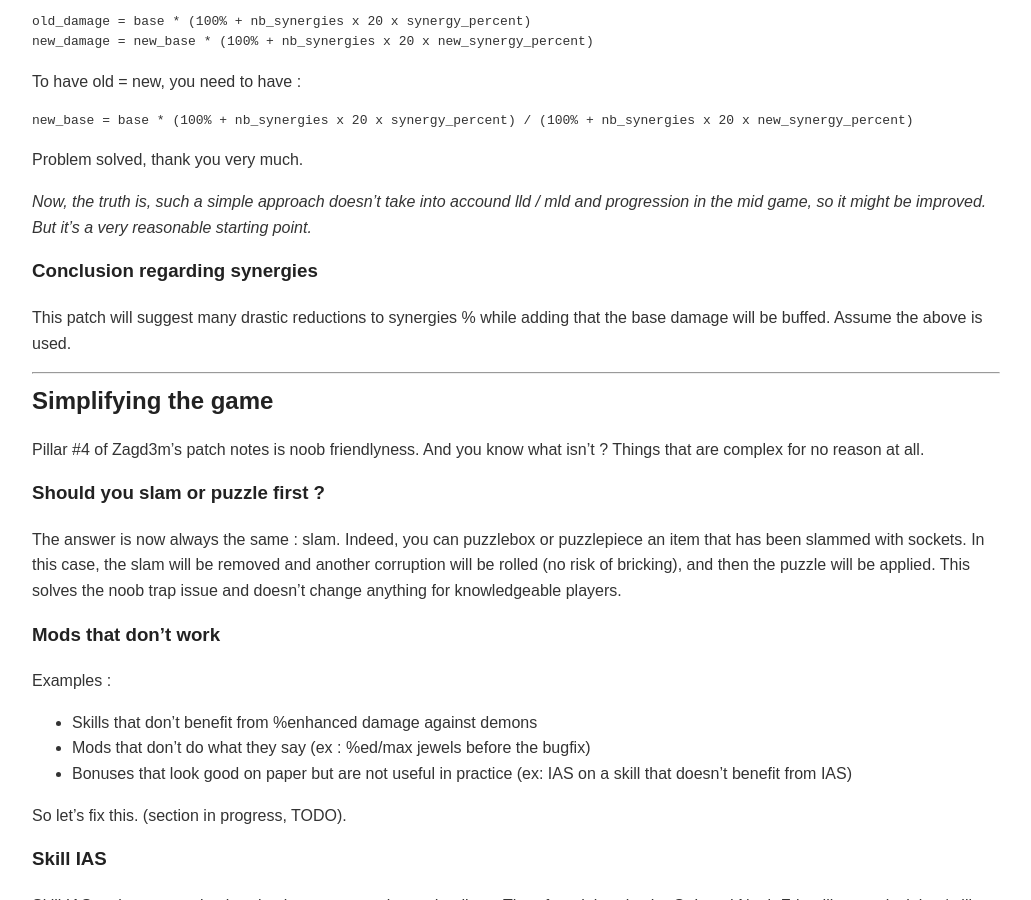
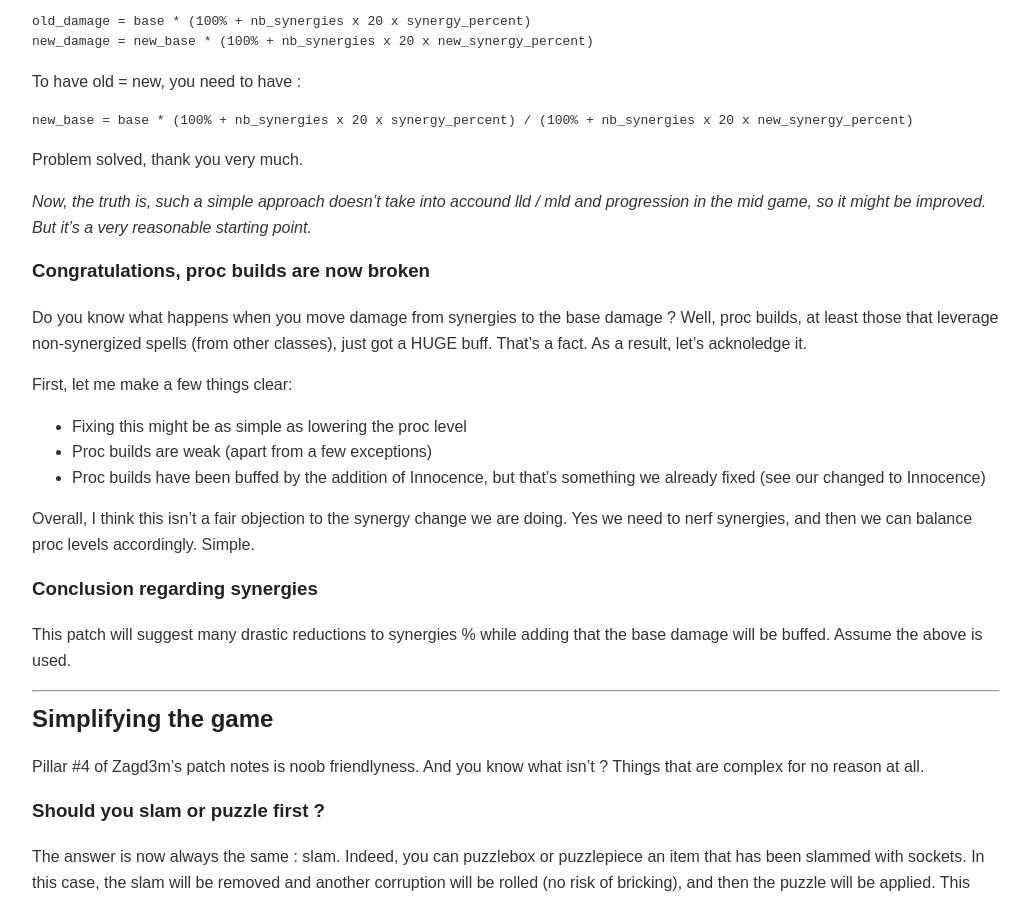
Before and after one commit to zagd3m/patchnotes, a Jekyll site: the page built from docs/full-notes.md, in a window 1280 px wide and 900 px high, scrolled down 16535 px. Shown: the whole window, without its empty margins (124-1155 px from the left). Built offline with Jekyll 4.4.1, drawn with Linux system fonts in a browser that asks for light colours.

Commit message:
On proc builds.

```diff
--- a/docs/_includes/patch-sections/systems_synergies.md
+++ b/docs/_includes/patch-sections/systems_synergies.md
@@ -63,6 +63,18 @@ Problem solved, thank you very much.
 
 *Now, the truth is, such a simple approach doesn't take into accound lld / mld and progression in the mid game, so it might be improved. But it's a very reasonable starting point.*
 
+### Congratulations, proc builds are now broken
+
+Do you know what happens when you move damage from synergies to the base damage ? Well, proc builds, at least those that leverage non-synergized spells (from other classes), just got a HUGE buff. That's a fact. As a result, let's acknoledge it.
+
+First, let me make a few things clear:
+
+- Fixing this might be as simple as lowering the proc level
+- Proc builds are weak (apart from a few exceptions)
+- Proc builds have been buffed by the addition of Innocence, but that's something we already fixed (see our changed to Innocence)
+
+Overall, I think this isn't a fair objection to the synergy change we are doing. Yes we need to nerf synergies, and then we can balance proc levels accordingly. Simple.
+
 ### Conclusion regarding synergies
 
 This patch will suggest many drastic reductions to synergies % while adding that the base damage will be buffed. Assume the above is used.
```
